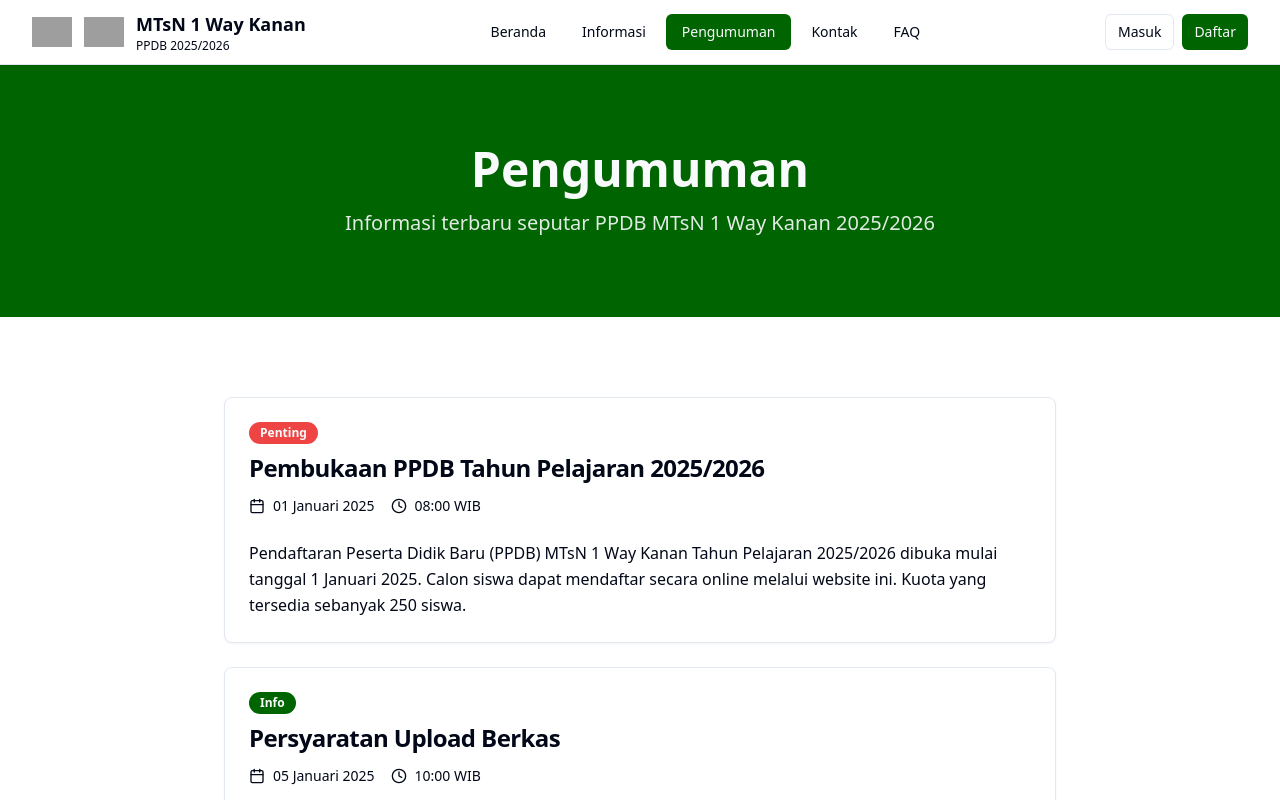
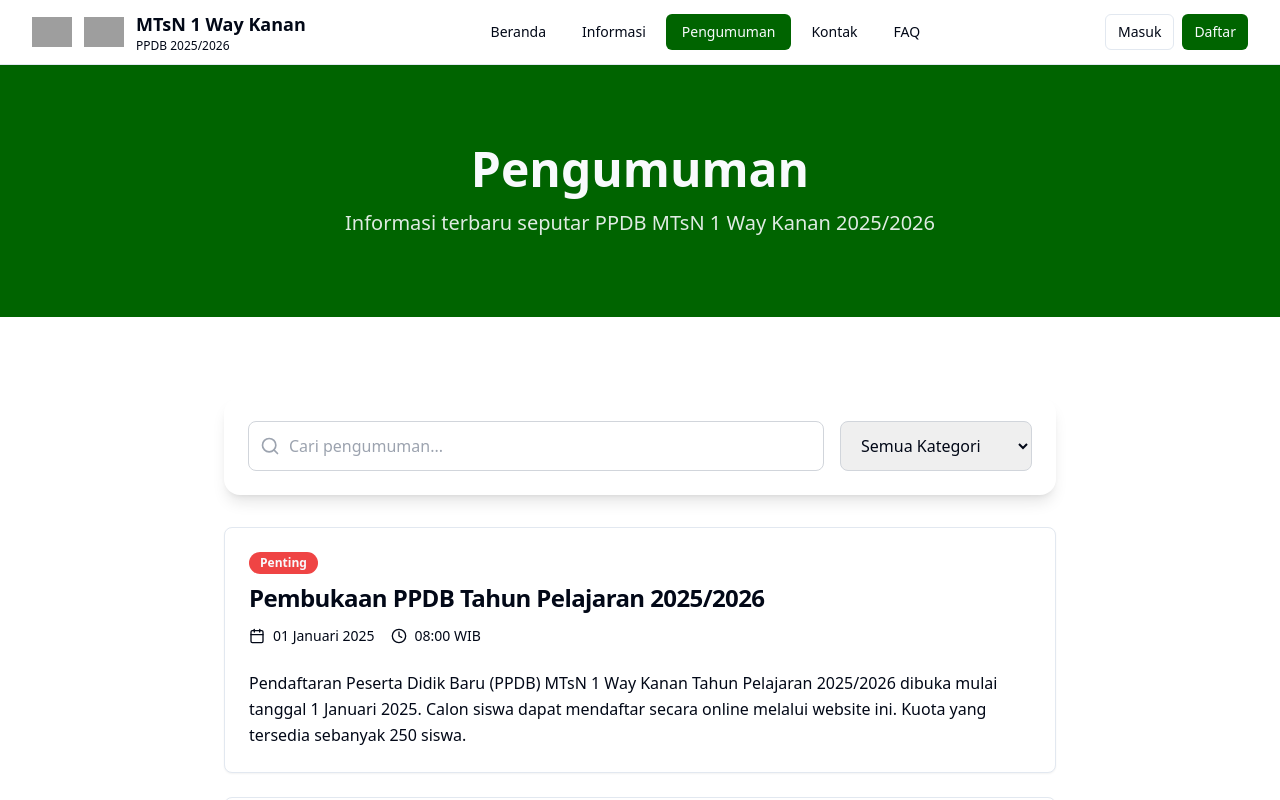
Before and after one commit to GPadaka19/ppdbmtsn1wk-react, a React (Vite) app: page /pengumuman in a window 1280 px wide. Shown: the top 800 px of the page. Built offline with nearby package versions, Linux system fonts and the light colour scheme; grey boxes are pictures that could not be loaded; the HTML template or start-up script is replaced by a standard one.

Commit message:
feat: Implement search and category filter for announcements to enhance user experience

```diff
--- a/src/pages/Pengumuman.tsx
+++ b/src/pages/Pengumuman.tsx
@@ -2,11 +2,15 @@ import Navigation from '@/components/layout/Navigation';
 import Footer from '@/components/layout/Footer';
 import { Card, CardContent, CardHeader, CardTitle } from '@/components/ui/card';
 import { Badge } from '@/components/ui/badge';
-import { Calendar, Clock } from 'lucide-react';
+import { Calendar, Clock, Search } from 'lucide-react';
 import { format } from 'date-fns';
 import { id } from 'date-fns/locale';
+import { useState } from 'react';
 
 const Pengumuman = () => {
+  const [searchTerm, setSearchTerm] = useState('');
+  const [selectedCategory, setSelectedCategory] = useState<string>('all');
+
   const announcements = [
     {
       id: 1,
@@ -42,6 +46,20 @@ const Pengumuman = () => {
     },
   ];
 
+  const categories = [
+    { id: 'all', label: 'Semua Kategori' },
+    { id: 'Penting', label: 'Penting' },
+    { id: 'Jadwal', label: 'Jadwal' },
+    { id: 'Info', label: 'Info' }
+  ];
+
+  const filteredAnnouncements = announcements.filter(announcement => {
+    const matchesSearch = announcement.title.toLowerCase().includes(searchTerm.toLowerCase()) ||
+                         announcement.content.toLowerCase().includes(searchTerm.toLowerCase());
+    const matchesCategory = selectedCategory === 'all' || announcement.category === selectedCategory;
+    return matchesSearch && matchesCategory;
+  });
+
   const getCategoryColor = (category: string) => {
     switch (category.toLowerCase()) {
       case 'penting':
@@ -71,8 +89,42 @@ const Pengumuman = () => {
 
       <div className="section-padding">
         <div className="container-custom max-w-4xl">
+          {/* Search and Filter */}
+          <div className="bg-white rounded-2xl shadow-lg p-6 mb-8">
+            <div className="flex flex-col md:flex-row gap-4">
+              {/* Search */}
+              <div className="flex-1">
+                <div className="relative">
+                  <Search className="absolute left-3 top-1/2 transform -translate-y-1/2 h-5 w-5 text-gray-400" />
+                  <input
+                    type="text"
+                    placeholder="Cari pengumuman..."
+                    value={searchTerm}
+                    onChange={(e) => setSearchTerm(e.target.value)}
+                    className="w-full pl-10 pr-4 py-3 border border-gray-300 rounded-lg focus:ring-2 focus:ring-blue-500 focus:border-transparent"
+                  />
+                </div>
+              </div>
+
+              {/* Category Filter */}
+              <div className="md:w-48">
+                <select
+                  value={selectedCategory}
+                  onChange={(e) => setSelectedCategory(e.target.value)}
+                  className="w-full px-4 py-3 border border-gray-300 rounded-lg focus:ring-2 focus:ring-blue-500 focus:border-transparent"
+                >
+                  {categories.map(category => (
+                    <option key={category.id} value={category.id}>
+                      {category.label}
+                    </option>
+                  ))}
+                </select>
+              </div>
+            </div>
+          </div>
+
           <div className="space-y-6">
-            {announcements.map((announcement) => (
+            {filteredAnnouncements.map((announcement) => (
               <Card key={announcement.id} className="hover:shadow-lg transition-shadow">
                 <CardHeader>
                   <div className="flex items-start justify-between gap-4">
@@ -107,6 +159,30 @@ const Pengumuman = () => {
             ))}
           </div>
 
+          {/* No Results */}
+          {filteredAnnouncements.length === 0 && (
+            <div className="text-center py-12">
+              <div className="bg-gray-100 w-16 h-16 rounded-full flex items-center justify-center mx-auto mb-4">
+                <Search className="h-8 w-8 text-gray-400" />
+              </div>
+              <h3 className="text-xl font-semibold text-gray-900 mb-2">
+                Tidak ada pengumuman ditemukan
+              </h3>
+              <p className="text-gray-600 mb-6">
+                Coba ubah kata kunci atau kategori pencarian
+              </p>
+              <button
+                onClick={() => {
+                  setSearchTerm('');
+                  setSelectedCategory('all');
+                }}
+                className="bg-blue-600 hover:bg-blue-700 text-white px-6 py-3 rounded-lg font-semibold transition-colors"
+              >
+                Bersihkan Filter
+              </button>
+            </div>
+          )}
+
           {announcements.length === 0 && (
             <Card>
               <CardContent className="p-12 text-center">
```
